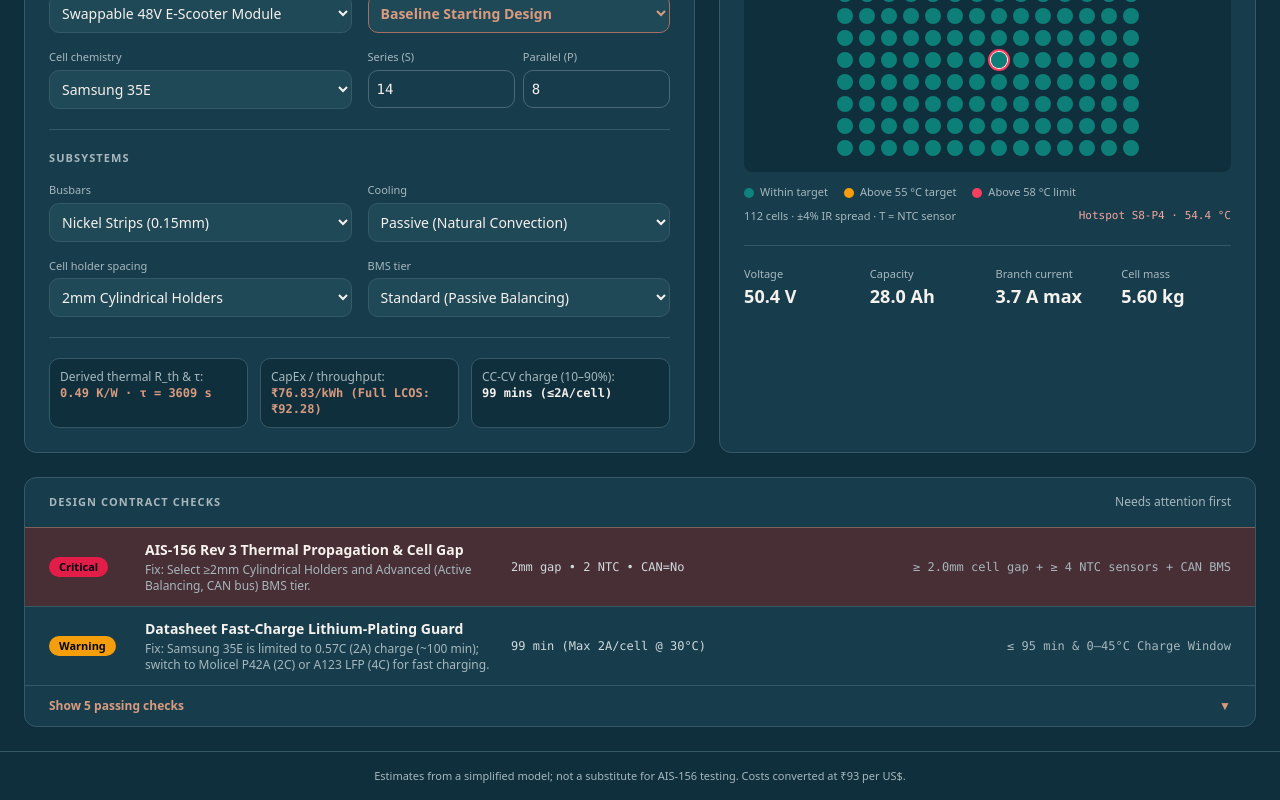
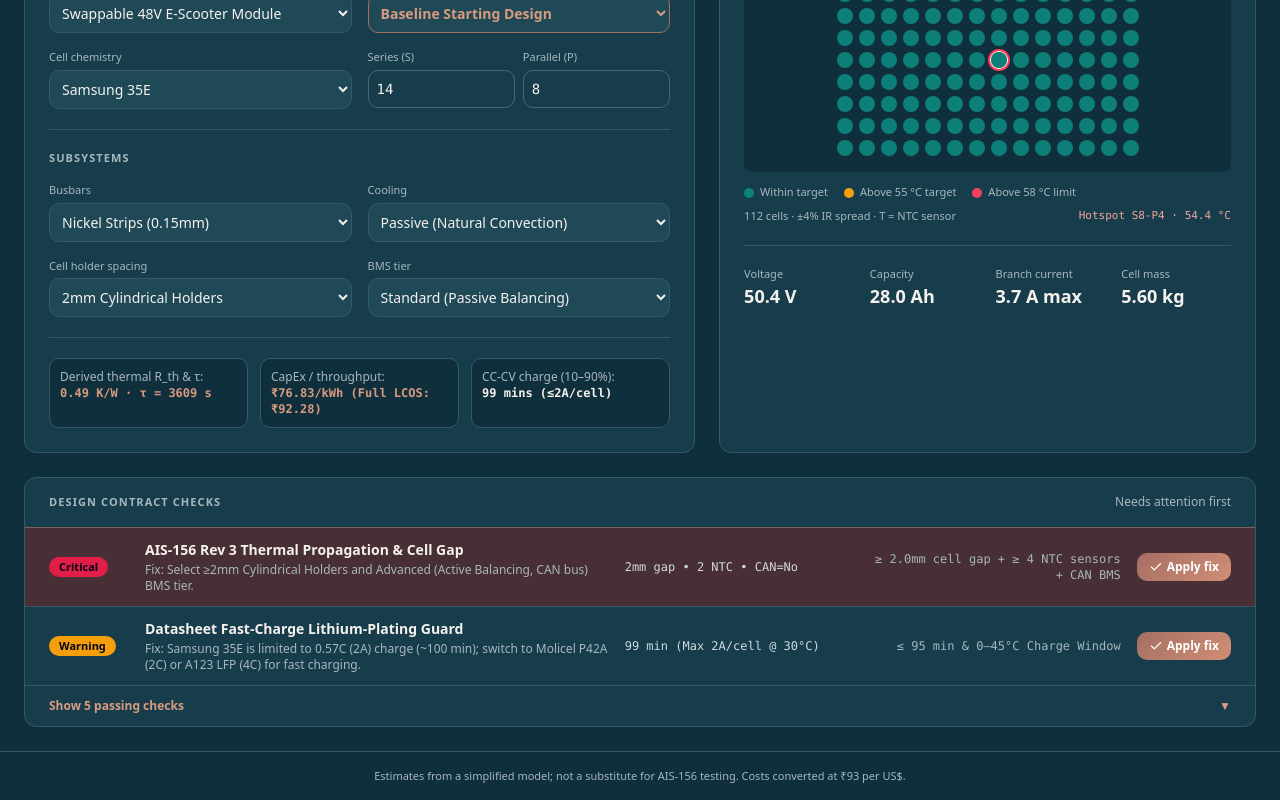
Before and after one commit to aryadityasaha2007-dot/alchocells, a React (Vite) app: page / in a window 1280 px wide. Shown: the part 471-1271 px from the top of the page. Built offline with nearby package versions, Linux system fonts and the light colour scheme.

Commit message:
Update App.jsx

```diff
--- a/src/App.jsx
+++ b/src/App.jsx
@@ -928,6 +928,28 @@ React.useEffect(() => {
   const rankRule = (r) => (r.passed ? 3 : r.severity === 'CRITICAL' ? 0 : r.severity === 'WARNING' ? 1 : 2);
   const failingRules = contracts.rules.filter(r => !r.passed).sort((a, b) => rankRule(a) - rankRule(b));
   const passingRules = contracts.rules.filter(r => r.passed);
+const applyRuleFix = (rule) => {
+    if (!rule.fixPatch) return;
+    if (rule.fixPatch.design) {
+      setAllAppDesigns(prev => ({
+        ...prev,
+        [application]: {
+          ...prev[application],
+          [designSelection]: {
+            ...prev[application][designSelection],
+            ...rule.fixPatch.design
+          }
+        }
+      }));
+    }
+    if (rule.fixPatch.params) {
+      setParams(prev => ({ ...prev, ...rule.fixPatch.params }));
+    }
+    if (rule.fixPatch.costBasis) {
+      setCostBasis(rule.fixPatch.costBasis);
+    }
+  };
+
   const renderRuleRow = (rule) => (
     <div
       key={rule.id}
@@ -953,11 +975,19 @@ React.useEffect(() => {
         <p className="text-sm font-semibold text-slate-100">{rule.title}</p>
         {!rule.passed && <p className="text-slate-400 mt-0.5">Fix: {rule.fixHint}</p>}
       </div>
-      <div className="font-mono text-slate-300 lg:w-72 shrink-0">{rule.measured}</div>
-      <div className="font-mono text-slate-500 lg:w-[26rem] shrink-0 lg:text-right">{rule.limit}</div>
+      <div className="font-mono text-slate-300 lg:w-56 shrink-0">{rule.measured}</div>
+      <div className="font-mono text-slate-500 lg:w-64 shrink-0 lg:text-right">{rule.limit}</div>
+      {!rule.passed && rule.fixPatch && (
+        <button
+          type="button"
+          onClick={() => applyRuleFix(rule)}
+          className="inline-flex items-center gap-1 px-3 py-1.5 rounded bg-cyan-600 hover:bg-cyan-500 text-slate-950 font-bold text-xs shrink-0 transition"
+        >
+          <Check className="w-3.5 h-3.5" /> Apply fix
+        </button>
+      )}
     </div>
   );
-
   // Dynamic Radar & Bar data driven live by the 3 configurations (Fixes D1)
   const liveRadarData = useMemo(() => [
     { subject: 'Specific Energy', Baseline: evalBaseline.scores.specificEnergy, OptionA: evalOptionA.scores.specificEnergy, OptionB: evalOptionB.scores.specificEnergy, fullMark: 100 },
```
